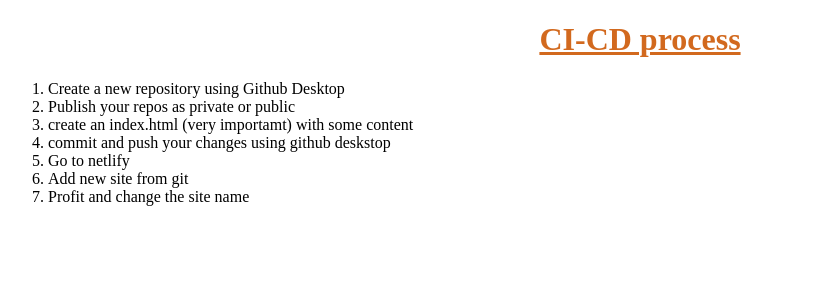
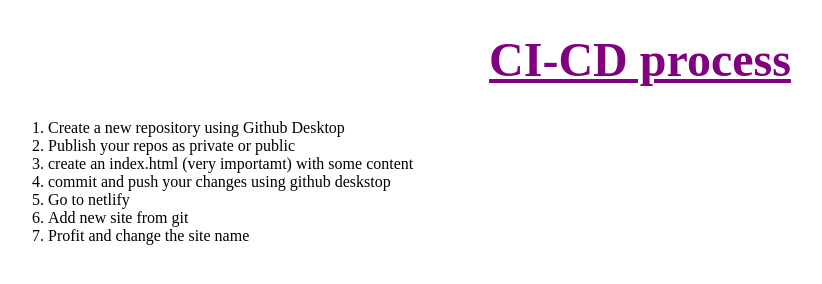
Before and after one commit to 57douglas57/1-raw-ci-cd, a plain HTML site: page index.html in a window 1280 px wide. Shown: the whole page, without its empty margins (0-822 px from the left). Drawn offline with Linux system fonts and the light colour scheme.

Commit message:
Update style.css

```diff
--- a/styles/style.css
+++ b/styles/style.css
@@ -1,6 +1,6 @@
 h1 {
     text-align: center;
-    front-size: 3rem;
-    color: chocolate;
+    font-size: 3rem;
+    color: purple;
     text-decoration: underline;
 }
```
